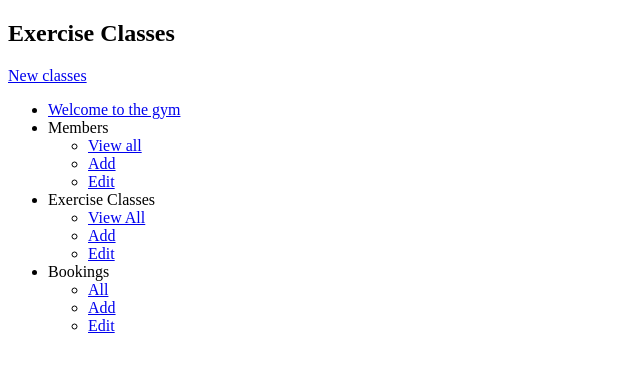
After one commit to AMG05/gym_app, a Flask app: page /exerciseClasses in a window 1280 px wide. The commit adds this page. Shown: the top 372 px of the page, without its empty margins (0-640 px from the left). Run offline with Flask 2, Linux system fonts and the light colour scheme; data that the repository does not hold is empty; some libraries are stand-ins or nearby versions.

Commit message:
initial commit

```diff
--- a/app.py
+++ b/app.py
@@ -1,10 +1,15 @@
 from flask import Flask, render_template
 
 from controllers.member_controller import member_blueprint
+from controllers.exercise_class_controller import exercise_class_blueprint
+# from controllers.booking_controller import booking_blueprint
+
 
 app = Flask(__name__)
 
 app.register_blueprint(member_blueprint)
+app.register_blueprint(exercise_class_blueprint)
+
 
 @app.route('/')
 def home():
--- /dev/null
+++ b/controllers/exercise_class_controller.py
@@ -0,0 +1,36 @@
+from flask import Flask, render_template, request, redirect
+from flask import Blueprint
+from models.exercise_class import Exercise_class
+import repositories.exercise_class_repository as exercise_class_repository
+
+exercise_class_blueprint = Blueprint("exerciseClasses", __name__)
+
+@exercise_class_blueprint.route("/exerciseClasses")
+def exercise_classes():
+    exercise_classes = exercise_class_repository.select_all() # NEW
+    return render_template("exerciseClasses/index.html", exercise_classes = exercise_classes)
+
+
+@exercise_class_blueprint.route("/exerciseClasses/new")
+def new_exercise_class():
+    exercise_classes = exercise_class_repository.select_all() # NEW
+    return render_template("exerciseClasses/new.html", exercise_classes = exercise_classes)
+
+@exercise_class_blueprint.route("/exerciseClasses/<exercise_classes_id>")
+def get_exercise_class(exercise_class_id):
+    exercise_class = exercise_class_repository.select(exercise_class_id)
+    return render_template("exerciseClasses/show.html", exercise_classes=exercise_classes)
+
+@exercise_class_blueprint.route("/exerciseClasses", methods=['POST'])
+def create_exercise_class():
+    name = request.form['name']
+    type = request.form['type']
+    duration = request.form['duration']
+    date = request.form['date']
+    capacity = request.form ['capacity']
+    instructor = request.form ['capacity']
+    exercise_class = Exercise_class(name, type, duration, date, capacity, instructor)
+    exercise_class_repository.save(exercise_class)
+    return redirect('/exerciseClasses')
+# CREATE
+# POST '/visits'
--- a/repositories/exercise_class_repository.py
+++ b/repositories/exercise_class_repository.py
@@ -16,10 +16,11 @@ def select_all():
 
     sql = "SELECT * FROM exercise_classes"
     results = run_sql(sql)
+    exercise_classes = []
     for row in results:
         exercise_class = Exercise_class(row['name'], row['type'], row['duration'], row['date'], row['capacity'], row['instructor'], row['id'])
-        exercise_class.append(exercise_class)
-    return exercise_class
+        exercise_classes.append(exercise_class)
+    return exercise_classes
 
 def select(id):
     exercise_class = None
@@ -40,6 +41,7 @@ def member(exercise_class):
     sql = "SELECT exercise_classes.* from exercise_classes INNER JOIN members ON members.user_id = members.id WHERE exercise_classes_id = %s"
     values = [exercise_classes.id]
     results = run_sql(sql, values)
+    members = []
     for row in results:
         member = Member(row['name'], row['age'], row['membership_type'],row['id'])
         members.append(member)
--- a/repositories/member_repository.py
+++ b/repositories/member_repository.py
@@ -1,5 +1,6 @@
 from db.run_sql import run_sql
 from models.member import Member
+from models.exercise_class import Exercise_class
 
 #To save a new member to a members table
 def save(member):
@@ -45,7 +46,8 @@ def exercise_classes(member):
     sql = "SELECT exercise_classes.* from exercise_classes INNER JOIN bookings ON booking.exercise_classes_id = exercise_classes.id WHERE member_id = %s"
     values = [member.id]
     results = run_sql(sql, values)
+    exercise_classes=[]
     for row in results:
-        exercise_class = Exercise_classes(row['name'], row['age'], row['membership_type'],row['id'])
+        exercise_class = Exercise_class(row['name'], row['type'], row['duration'],row['date'], row['capacity'], row['instructor'], row['id'])
         exercise_classes.append(exercise_class)
     return exercise_class
--- a/templates/Members/new.html
+++ b/templates/Members/new.html
@@ -7,17 +7,17 @@
 <form action="/members" method="POST">
     <div>
         <label for="name">Name:</label>
-        <input type="text" id="name" name="name" value="{{member.name}}" required autofocus>
+        <input type="text" id="name" name="name" value="name" required autofocus>
     </div>
 
     <div>
         <label for="age">Age:</label>
-        <input type="text" id="age" name="age" value="{{member.age}}" require autofocus>
+        <input type="text" id="age" name="age" value="age" require autofocus>
     </div>
 
     <div>
         <label for="membership_type">Membership type:</label>
-        <select id="membership_type" name="membership_type" value="{{membership_type}}" required autofocus></select>
+        <input type="text" id="membership_type" name="membership_type" value="membership_type" require autofocus>
     </div>
 
     <button type="submit">Update member</button>
--- a/templates/base.html
+++ b/templates/base.html
@@ -8,11 +8,16 @@
     <title>Platinum Gym</title>
 </head>
 <body>
+    <section id="content">
+        {% block content %}
+
+        {% endblock%}
+    </section>
     <body>
         <main class="flex flex--row">
             <nav>
                 <ul class="menu">
-                    <li><a href="/">Home</a></li>
+                    <li><a href="/">Welcome to the gym</a></li>
                     <li>
                         Members
                         <ul>
@@ -24,19 +29,23 @@
                     <li>
                         Exercise Classes
                         <ul>
-                            <li><a href="/exercise_classes">All</a></li>
-                            <li><a href="/exercise_class/new">Add</a></li>
-                            <li><a href="/exercise_class/edit">Edit</a></li>
+                            <li><a href="/exerciseClasses">View All</a></li>
+                            <li><a href="/exerciseClasses/new">Add</a></li>
+                            <li><a href="/exerciseClasses/edit">Edit</a></li>
+                        </ul>
+                    </li>
+                    <li>
+                        Bookings
+                        <ul>
+                            <li><a href="/bookings">All</a></li>
+                            <li><a href="/booking/new">Add</a></li>
+                            <li><a href="/bookings/edit">Edit</a></li>
                         </ul>
                     </li>
 
                 </ul>
             </nav>
-          <section id="content">
-              {% block content %}
 
-              {% endblock%}
-          </section>
           </main>
 </body>
 </html>
--- /dev/null
+++ b/templates/exerciseClasses/index.html
@@ -0,0 +1,26 @@
+{% extends 'base.html' %}
+
+{% block content %}
+<h1>Exercise Classes</h1>
+
+<p class="btn--wrapper">
+    <a class="btn btn--action" href="/exerciseClasses/new">New classes</a>
+</p>
+
+<ul>
+    {% for exercise_class in exercise_classes %}
+
+    <section>
+        <h3>{{ exercise_class.name }} - {{ exercise_class.type }} - {{ exercise_class.duration }} - {{exercise_class.date}} - {{exercise_class.capacity}} - {{exercise_class.instructor}}</h3>
+        <a href="/exerciseClasses/{{ exercise_class.id }}/edit">Edit</a>
+        <form action="/exerciseClasses/{{ exercise_class.id }}/delete" method="POST">
+            <input type="submit" value="Delete">
+        </form>
+        <a href="/exerciseClasses/{{ exercise_class.id }}">Details</a>
+    </section>
+<table>
+    <tr></tr>
+</table>
+{% endfor %}
+
+{% endblock %}
```
Also changed, not shown: controllers/member_controller.py (+18 -3 lines), templates/Exercise classes/index.html (deleted, +0 -10 lines), templates/Members/show.html (+18 -0 lines), templates/exerciseClasses/new.html (added, +39 -0 lines), templates/exerciseClasses/show.html (added, +14 -0 lines), controllers/booking_controller.py (added), templates/Bookings/index.html (added), templates/Exercise classes/show.html (deleted), templates/exerciseClasses/edit.html (added).
